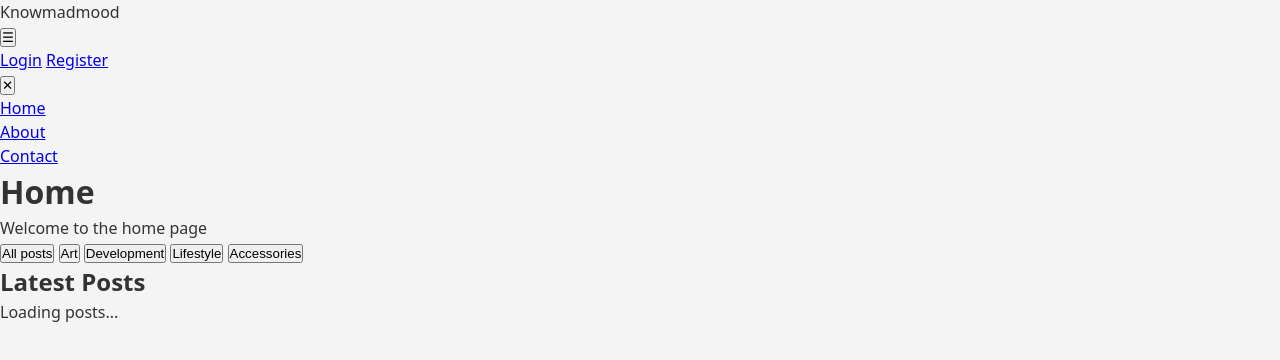
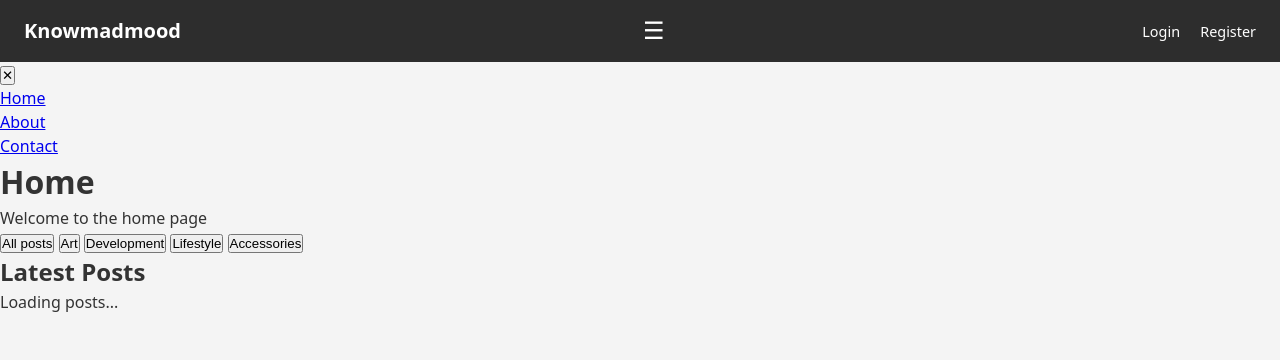
Before and after one commit to mabajim065/knowmadmood, a plain HTML site: page index.html in a window 1280 px wide. Drawn offline with Linux system fonts and the light colour scheme.

Commit message:
acesibilidad

```diff
--- a/css/style.css
+++ b/css/style.css
@@ -73,3 +73,45 @@ acesibilidad utils
     outline: 3px solid #005fcc;
     outline-offset: 2px;
 }
+
+/*********************
+header y nav
+********************** */
+.site-header {
+    background-color: var(--color-bg-header);
+    color: var(--color-text-header);
+    padding: var(--spacing-sm) var(--spacing-md);
+    display: flex;
+    justify-content: space-between;
+    align-items: center;
+}
+/* Contenedor interno para alinear logo y acciones */
+.header-inner {
+    display: flex;
+    justify-content: space-between;
+    width: 100%;
+    align-items: center;
+}
+
+.logo {
+    font-weight: bold;
+    font-size: 1.25rem;
+}
+
+.header-actions a {
+    color: var(--color-text-header);
+    text-decoration: none;
+    margin-left: var(--spacing-sm);
+    font-size: 0.9rem;
+}
+
+/* Menu Toggle el cual es iniialmente visible en mobile */
+.menu-toggle {
+    background: none;
+    border: none;
+    color: white;
+    font-size: 1.5rem;
+    cursor: pointer;
+    /* Se oculta en desktop */
+    display: block;
+}
```
